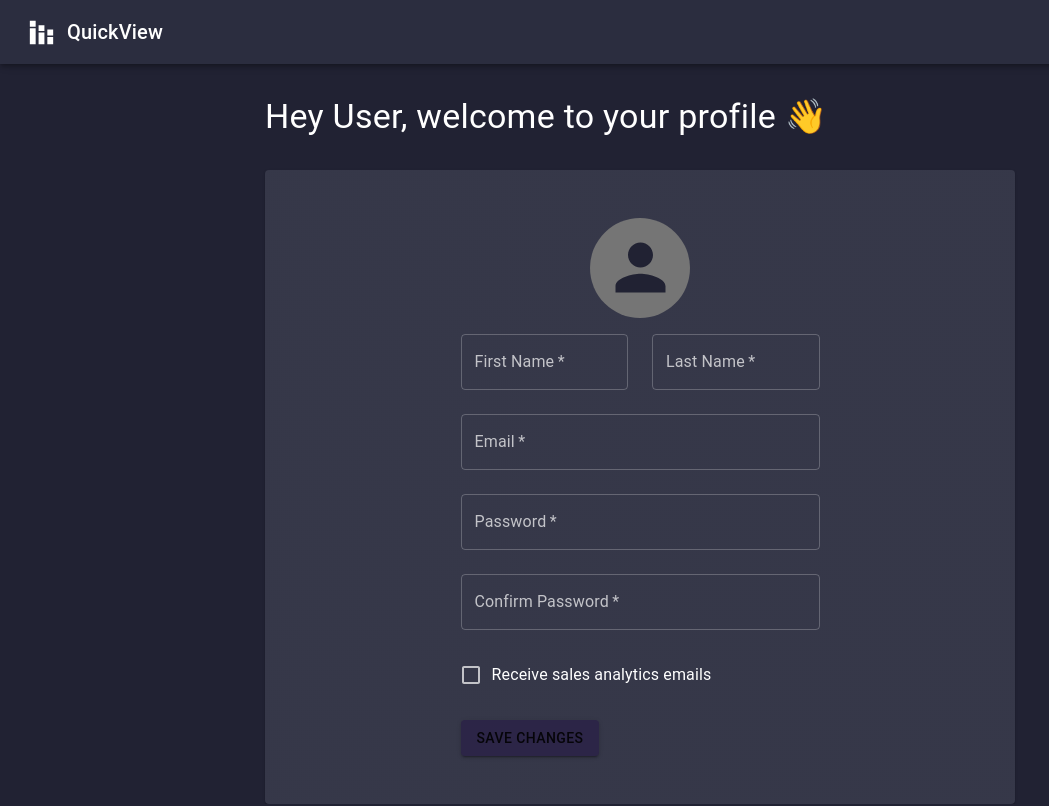
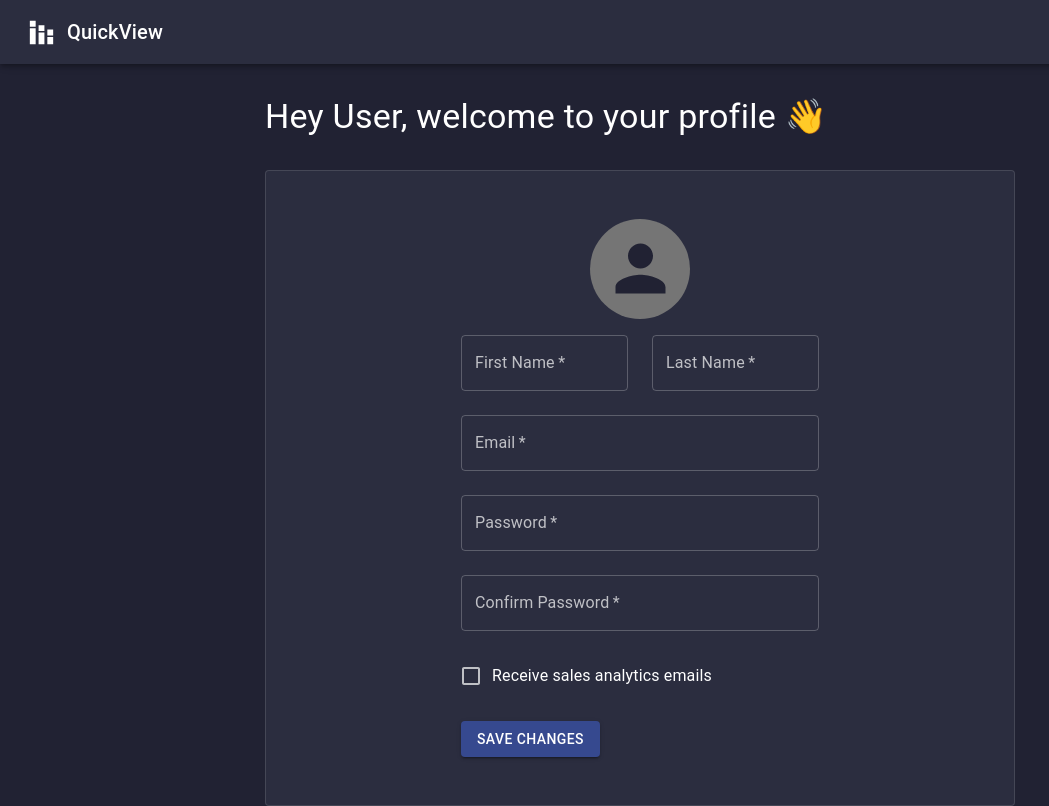
Before and after one commit to Sellucas/dashboard-app, a Next.js app: page /dashboard/profile/Profile in a window 1280 px wide. Shown: the whole page, without its empty margins (0-1049 px from the left). Built offline with nearby package versions, Linux system fonts and the light colour scheme; no server answers.

Commit message:
style: button update

```diff
--- a/src/pages/dashboard/data/Data.tsx
+++ b/src/pages/dashboard/data/Data.tsx
@@ -21,7 +21,7 @@ const Data = () => {
           startIcon={<AddCircleOutlineIcon />}
           sx={{
             color: "white",
-            backgroundColor: "#2c2547",
+            backgroundColor: "#36498f",
             fontSize: "16px",
           }}
         >
--- a/src/pages/dashboard/profile/Profile.tsx
+++ b/src/pages/dashboard/profile/Profile.tsx
@@ -44,12 +44,15 @@ const Profile = () => {
 
   return (
     <>
-      <Box sx={{ maxWidth: "750px", margin: "auto", marginTop: '6rem' }}>
+      <Box sx={{ maxWidth: "750px", margin: "auto", marginTop: "6rem" }}>
         <Typography variant={"h4"} sx={{ paddingBottom: 4 }}>
           Hey {session ? session?.user?.name : "User"}, welcome to your profile
           👋
         </Typography>
-        <Paper sx={{ padding: "3rem 1rem", backgroundColor: "#2B2D3F" }}>
+        <Paper
+          sx={{ padding: "3rem 1rem", backgroundColor: "#2B2D3F" }}
+          variant="outlined"
+        >
           <Grid container justifyContent="center">
             <Grid item xs={12} sm={8} md={6}>
               <Box display="flex" flexDirection="column" alignItems="center">
@@ -143,7 +146,7 @@ const Profile = () => {
                     <Button
                       type="submit"
                       variant="contained"
-                      sx={{ backgroundColor: "#2c2547" }}
+                      sx={{ backgroundColor: "#36498f", color: "white" }}
                     >
                       Save Changes
                     </Button>
```
